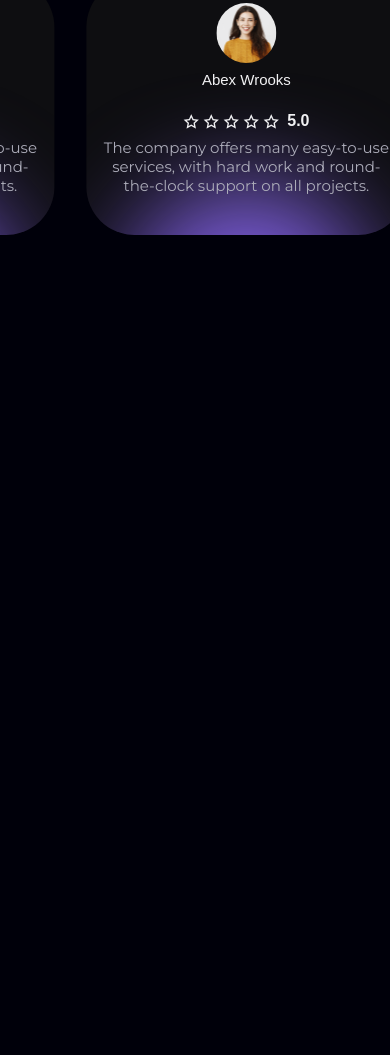
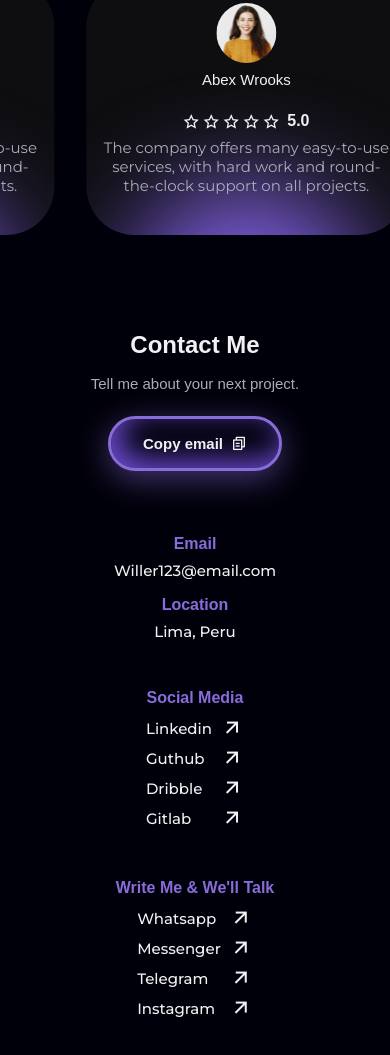
Before and after one commit to gaga4l/Personal-Portfolio, a plain HTML site: page index.html in a window 390 px wide. Shown: the part 4132-5187 px from the top of the page. Before the commit the page ends 4479 px from the top, so only its background shows below. Drawn offline with nearby package versions, Linux system fonts and the light colour scheme; a web font is replaced by a local one.

Commit message:
finished contact page for small screen devices

```diff
--- a/assets/css/styles.css
+++ b/assets/css/styles.css
@@ -838,6 +838,66 @@ img {
   }
 }
 /*=============== CONTACT ===============*/
+.contact-container{
+  row-gap: 4rem;
+  padding-bottom: 2rem;
+}
+.contact .section-title{
+  margin-bottom: 1rem;
+}
+.contact-data{
+  text-align: center;
+}
+.contact-description{
+  font-family: var(--second-font);
+  margin-bottom: 1.5rem;
+}
+.contact-email{
+  display: none;
+}
+.contact-button{
+  cursor: pointer;
+}
+.contact-content{
+  row-gap: 3rem;
+}
+.contact-info{
+  text-align: center;
+  row-gap: 1rem;
+}
+.contact-title{
+  color: var(--first-color);
+  font-size: var(--h3-font-size);
+  margin-bottom: .5rem;
+  text-align: center;
+}
+.contact-address{
+  color: var(--title-color);
+  font-style: normal;
+  font-weight: var(--font-medium);
+}
+.contact-links{
+  display: grid;
+  grid-template-columns: max-content;
+  justify-content: center;
+  row-gap: .25rem;
+}
+.contact-link{
+  color: var(--title-color);
+  font-weight: var(--font-medium);
+  display: flex;
+  justify-content: space-between;
+  align-items: center;
+  column-gap: .5rem;
+  transition: transform .3s, color .3s;
+}
+.contact-link i{
+  font-size: 1.5rem;
+}
+.contact-link:hover, .contact-link:focus{
+  transform: translateX(.35rem);
+  color: var(--text-color);
+}
 
 /*=============== FOOTER ===============*/
 
@@ -1150,14 +1210,20 @@ img {
   }
   .testmonial-container::after {
     left: 0;
-    background: linear-gradient(90deg, hsl(0, 0%, 0%) 0%,
-      hsla(0, 0%, 0%, 0) 100%);
+    background: linear-gradient(
+      90deg,
+      hsl(0, 0%, 0%) 0%,
+      hsla(0, 0%, 0%, 0) 100%
+    );
   }
   .testmonial-container::before {
     right: 0;
     z-index: 1;
-    background: linear-gradient(90deg, hsla(0, 0%, 0%, 0) 0%,
-      hsl(0, 0%, 0%) 100%);
+    background: linear-gradient(
+      90deg,
+      hsla(0, 0%, 0%, 0) 0%,
+      hsl(0, 0%, 0%) 100%
+    );
   }
   .testmonial-card {
     width: 370px;
--- a/assets/js/main.js
+++ b/assets/js/main.js
@@ -90,11 +90,20 @@ tracks.forEach(track => {
   for (const card of cards){
     track.appendChild(card.cloneNode(true))
   }
-
-
 })
 /*=============== COPY EMAIL IN CONTACT ===============*/
+const copyBtn = document.getElementById("contact-button"),
+      copiedEmail = document.getElementById("contact-email").textContent
 
+copyBtn.addEventListener("click", () => {
+  navigator.clipboard.writeText(copiedEmail).then(() => {
+    copyBtn.innerHTML = 'Email copied <i class="ri-check-line"></i>'
+
+    setTimeout(() => {
+      copyBtn.innerHTML = 'Copy email <i class="ri-file-copy-2-line"></i>'
+    }, 2000)
+  })
+})
 /*=============== CURRENT YEAR OF THE FOOTER ===============*/
 
 /*=============== SCROLL SECTIONS ACTIVE LINK ===============*/
--- a/index.html
+++ b/index.html
@@ -749,7 +749,65 @@
       </section>
 
       <!--==================== CONTACT ====================-->
-      <section class="contact section" id="contact"></section>
+      <section class="contact section" id="contact">
+        <div class="contact-container container grid">
+          <div class="contact-data">
+            <h2 class="section-title">
+              Contact Me
+            </h2>
+
+            <p class="contact-description">
+              Tell me about your next project.
+            </p>
+
+            <button class="contact-button button" id="contact-button">
+              Copy email <i class="ri-file-copy-2-line"></i>
+              <span class="contact-email" id="contact-email">anid123@email.com</span>
+            </button>
+          </div>
+
+          <div class="contact-content grid">
+            <div class="contact-info grid">
+              <div>
+                <h3 class="contact-title">Email</h3>
+                <p class="contact-address">
+                  Willer123@email.com
+                </p>
+              </div>
+
+              <div>
+                <h3 class="contact-title">Location</h3>
+                <p class="contact-address">
+                  Lima, Peru
+                </p>
+              </div>
+            </div>
+
+            <div class="contact-socials">
+              <h2 class="contact-title">Social Media</h2>
+
+              <div class="contact-links">
+                <a href="https://www.linkedin.com/" target="_blank" class="contact-link">Linkedin <i class="ri-arrow-right-up-line"></i></a>
+                <a href="https://github.com/" target="_blank" class="contact-link">Guthub <i class="ri-arrow-right-up-line"></i></a>
+                <a href="https://dribbble.com/" target="_blank" class="contact-link">Dribble <i class="ri-arrow-right-up-line"></i></a>
+                <a href="https://about.gitlab.com/" target="_blank" class="contact-link">Gitlab <i class="ri-arrow-right-up-line"></i></a>
+              </div>
+            </div>
+
+            <div class="contact-write">
+              <h2 class="contact-title">Write Me & We'll Talk</h2>
+
+              <div class="contact-links">
+                <a href="https://api.whatsapp.com/send?phone=51123456789&text=Hello, more information!
+" target="_blank" class="contact-link">Whatsapp <i class="ri-arrow-right-up-line"></i></a>
+                <a href="https://m.me/bedimcode" target="_blank" class="contact-link">Messenger <i class="ri-arrow-right-up-line"></i></a>
+                <a href="https://t.me/telegram" target="_blank" class="contact-link">Telegram <i class="ri-arrow-right-up-line"></i></a>
+                <a href="https://www.instagram.com/" target="_blank" class="contact-link">Instagram <i class="ri-arrow-right-up-line"></i></a>
+              </div>
+            </div>
+          </div>
+        </div>
+      </section>
     </main>
 
     <!--==================== FOOTER ====================-->
```
